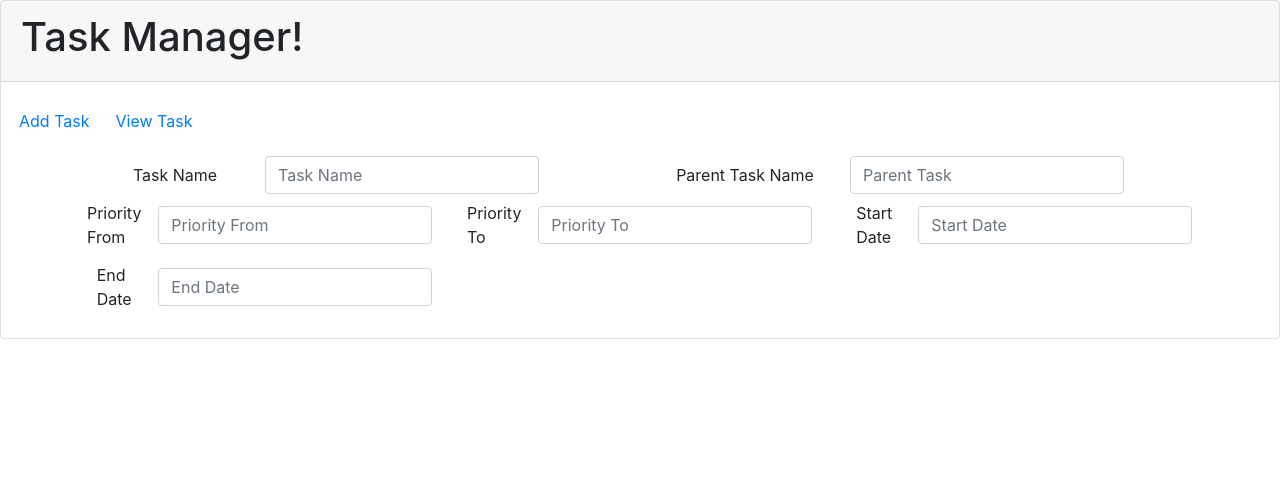
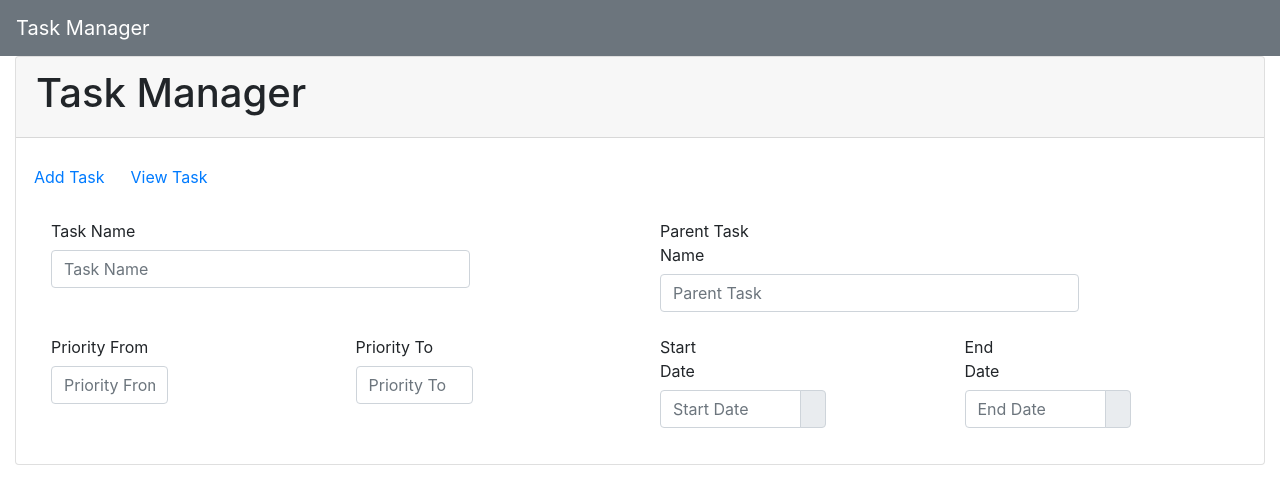
Before and after one commit to nitin-shrivastava/TaskManager, an Angular app in the folder TaskManagerUI/: page /view in a window 1280 px wide. Shown: the top 504 px of the page. Built offline with nearby package versions, Linux system fonts and the light colour scheme.

Commit message:
UI code changes

```diff
--- a/TaskManagerUI/src/app/app.component.html
+++ b/TaskManagerUI/src/app/app.component.html
@@ -1,8 +1,14 @@
 <!--The content below is only a placeholder and can be replaced.-->
+
+
+<nav class="navbar navbar-dark bg-secondary">
+   <a class="navbar-brand" href="#">Task Manager</a>
+</nav>
+<div class="container-fluid">
   <div class="card">
     <div class="card-header">
       <h1>
-      {{ title }}!
+        {{ title }}
       </h1>
     </div>
     <div class="card-body">
@@ -14,3 +20,4 @@
       <router-outlet></router-outlet>
     </div>
   </div>
+</div>
--- a/TaskManagerUI/src/app/ui/add/add.component.html
+++ b/TaskManagerUI/src/app/ui/add/add.component.html
@@ -1,4 +1,3 @@
-<div class="container">
 <form>
   <div class="form-group row">
     <label for="taskName" class="col-sm-2 col-form-label">Task Name</label>
@@ -7,10 +6,9 @@
     </div>
   </div>
   <div class="form-group row">
-    <label class="col-sm-2 col-form-label">Priority</label>
+    <label for="formControlRange" class="col-sm-2 col-form-label">Priority</label>
     <div class="col-sm-10">
-      <div id="slider"></div>
-    </div>
+      <input type="range" class="form-control-range" id="formControlRange"></div>
   </div>
   <div class="form-group row">
     <label class="col-sm-2 col-form-label">Parent Task</label>
@@ -35,4 +33,3 @@
     <button type="button" class="btn btn-secondary">Reset</button>
   </div>
 </form>
-</div>
--- a/TaskManagerUI/src/app/ui/view/view.component.html
+++ b/TaskManagerUI/src/app/ui/view/view.component.html
@@ -1,43 +1,72 @@
-<div class="container">
-  <div class="form-inline row">
-    <div class=" form-group col-xs-6 col-sm-6 col-md-6 col-lg-6">
-      <label for="task_Name" class="col-sm-4 col-form-label">Task Name</label>
-      <div class="col-sm-18">
-        <input type="text" class="form-control" id="task_Name" placeholder="Task Name" />
+<form>
+  <div class="form-row">
+    <div class="col-md-6">
+      <div class="form-group">
+        <label for="task_Name" class="col-md-3 col-form-label">Task Name</label>
+        <div class="col-md-9">
+          <input type="text" class="form-control" id="task_Name" placeholder="Task Name" />
+        </div>
       </div>
     </div>
-    <div class="form-group col-xs-6 col-sm-6 col-md-6 col-lg-6">
-      <label for="parenttask_Name" class="col-sm-4 col-form-label">Parent Task Name</label>
-      <div class="col-sm-8">
-        <input type="text" class="form-control" id="parenttask_Name" placeholder="Parent Task" />
+    <div class="col-md-6">
+      <div class="form-group">
+        <label for="parenttask_Name" class="col-md-3 col-form-label">Parent Task Name</label>
+        <div class="col-md-9">
+          <input type="text" class="form-control" id="parenttask_Name" placeholder="Parent Task" />
+        </div>
       </div>
     </div>
   </div>
-  <div class="form-inline row">
-
-    <div class="form-group col-sm-4">
-      <label for="priorityFrom" class="col-sm-2 col-form-label">Priority From</label>
-      <div class="col-sm-2">
-        <input type="text" class="form-control" id="priorityFrom" placeholder="Priority From" />
+  <div class="form-row">
+    <div class="col-md-3">
+      <div class="form-group">
+        <label for="priorityFrom" class="col-md-6 col-form-label">Priority From</label>
+        <div class="col-md-6">
+          <input type="text" class="form-control" id="priorityFrom" placeholder="Priority From" />
+        </div>
       </div>
     </div>
-    <div class="form-group col-sm-4">
-      <label for="priorityTo" class="col-sm-2 col-form-label">Priority To</label>
-      <div class="col-sm-2">
-        <input type="text" class="form-control" id="priorityTo" placeholder="Priority To" />
+    <div class="col-md-3">
+      <div class="form-group">
+        <label for="priorityTo" class="col-md-6 col-form-label">Priority To</label>
+        <div class="col-md-6">
+          <input type="text" class="form-control" id="priorityTo" placeholder="Priority To" />
+        </div>
       </div>
     </div>
-    <div class="form-group col-sm-4">
-      <label for="startDate" class="col-sm-2 col-form-label">Start Date</label>
-      <div class="col-sm-2">
-        <input type="text" class="form-control" id="startDate" placeholder="Start Date" />
+    <div class="col-md-3">
+      <div class="form-group">
+        <label class="col-4 col-form-label" for="start_Date">Start Date</label>
+        <div class="col-8">
+          <div class="input-group">
+            <input name="start_Date" class="form-control" id="start_Date" type="text" placeholder="Start Date">
+            <div class="input-group-append">
+              <div class="input-group-text">
+                <i class="fa fa-calendar"></i>
+              </div>
+            </div>
+          </div>
+        </div>
       </div>
     </div>
-    <div class="form-group col-sm-4">
-      <label for="endDate" class="col-sm-2 col-form-label">End Date</label>
-      <div class="col-sm-2">
+    <div class="col-md-3">
+      <div class="form-group">
+        <label class="col-4 col-form-label" for="end_Date">End Date</label>
+        <div class="col-8">
+          <div class="input-group">
+            <input name="end_Date" class="form-control" id="end_Date" type="text" placeholder="End Date">
+            <div class="input-group-append">
+              <div class="input-group-text">
+                <i class="fa fa-calendar"></i>
+              </div>
+            </div>
+          </div>
+        </div>
+      </div>
+      <!-- <label for="endDate" class="col-md-6 col-form-label">End Date</label>
+      <div class="col-md-6">
         <input type="text" class="form-control" id="endDate" placeholder="End Date" />
-      </div>
+      </div> -->
     </div>
   </div>
-</div>
+</form>
--- a/TaskManagerUI/src/index.html
+++ b/TaskManagerUI/src/index.html
@@ -4,8 +4,8 @@
   <meta charset="utf-8">
   <title>TaskManagerUI</title>
   <base href="/">
+  <meta name="viewport" content="width=device-width, initial-scale=1, shrink-to-fit=no">
 
-  <meta name="viewport" content="width=device-width, initial-scale=1">
   <link rel="icon" type="image/x-icon" href="favicon.ico">
 </head>
 <body>
```
Lines whose indentation alone changed are shown as unchanged.
